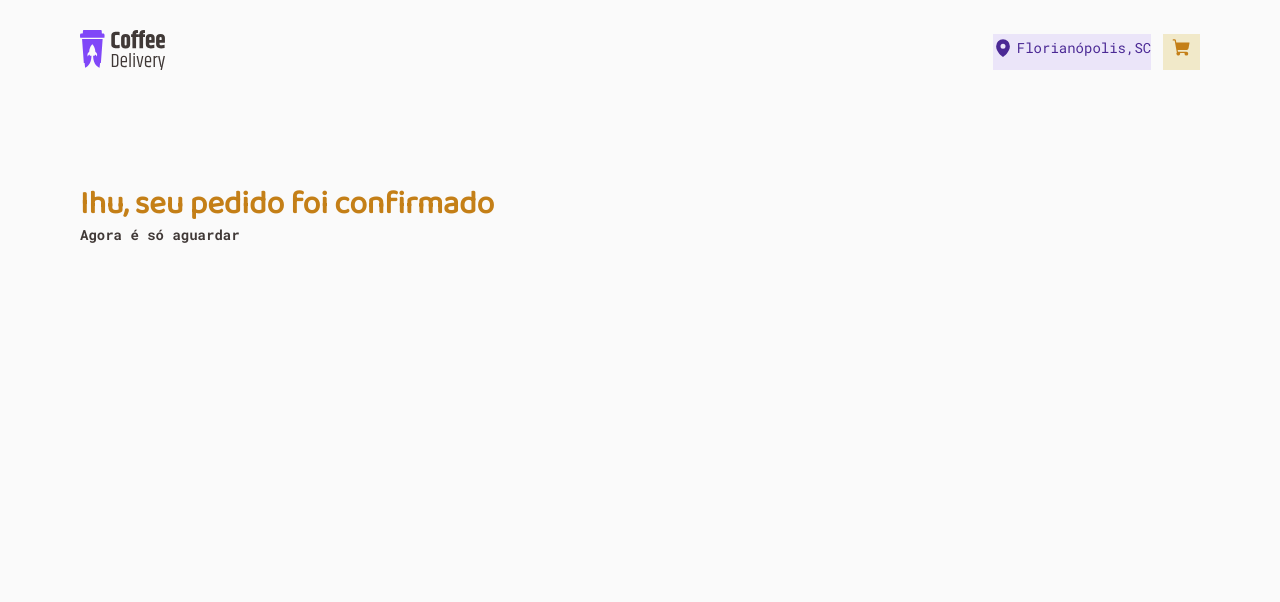
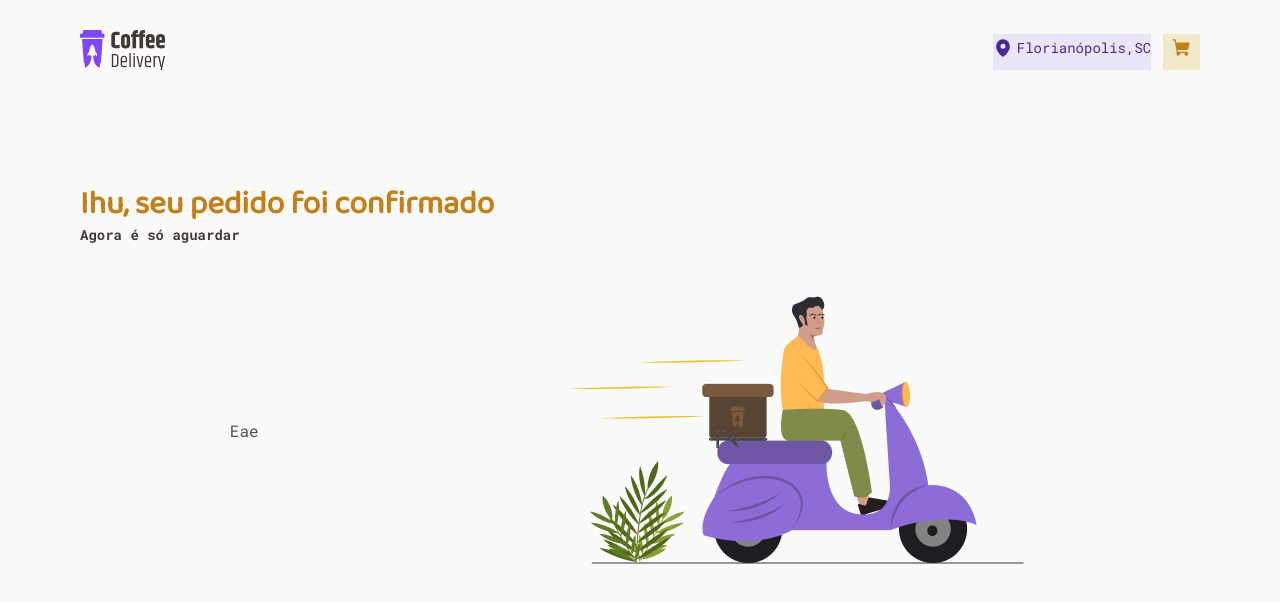
Before and after one commit to ReinaldoARamos/Ignite_Coffee_Delivery-, a React (Vite) app: page /Delivery in a window 1280 px wide. Shown: the top 602 px of the page. Built offline with nearby package versions, Linux system fonts and the light colour scheme.

Commit message:
criando o display do com a imagem do cara na motoca vrum vrum

```diff
--- a/src/Pages/Delivery/index.tsx
+++ b/src/Pages/Delivery/index.tsx
@@ -1,7 +1,7 @@
 import { useTheme } from "styled-components";
 import { RegularText, TitleText } from "../../Components/Header/Typography";
-import { DeliveryContainer } from "./style";
-
+import { DeliveryContainer, OrderDetailsContainer } from "./style";
+import GuyOnABike from '../../../public/coffees/Illustration.png'
 export function Delivery() {
   return (
     <DeliveryContainer className="container">
@@ -11,6 +11,16 @@ export function Delivery() {
           Agora é só aguardar
         </RegularText>
       </div>
+
+      <section>
+
+
+        <OrderDetailsContainer>
+        Eae
+
+        </OrderDetailsContainer>
+        <img src={GuyOnABike} />
+      </section>
     </DeliveryContainer>
   );
 }
--- a/src/Pages/Delivery/style.ts
+++ b/src/Pages/Delivery/style.ts
@@ -1,13 +1,27 @@
 import styled from "styled-components";
 
 export const DeliveryContainer = styled.div`
+  display: flex;
+  margin-top: 5rem;
+  flex-direction: column;
+  gap: 2.5rem;
+
+  h1 {
+    color: ${({ theme }) => theme.colors["brand-yellow-dark"]};
+  }
+
+  > section {
+    display: flex;
+    align-items: center;
+    justify-content: space-around;
+  }
+`;
+
+export const OrderDetailsContainer = styled.div`
+/*
 display: flex;
-margin-top: 5rem;
+border: 1px solid red;
+border-radius: 9px;
 flex-direction: column;
-gap: 2.5rem;
-
-h1{
-color: ${({theme}) => theme.colors["brand-yellow-dark"]};
-}
-
+*/
 `
```
